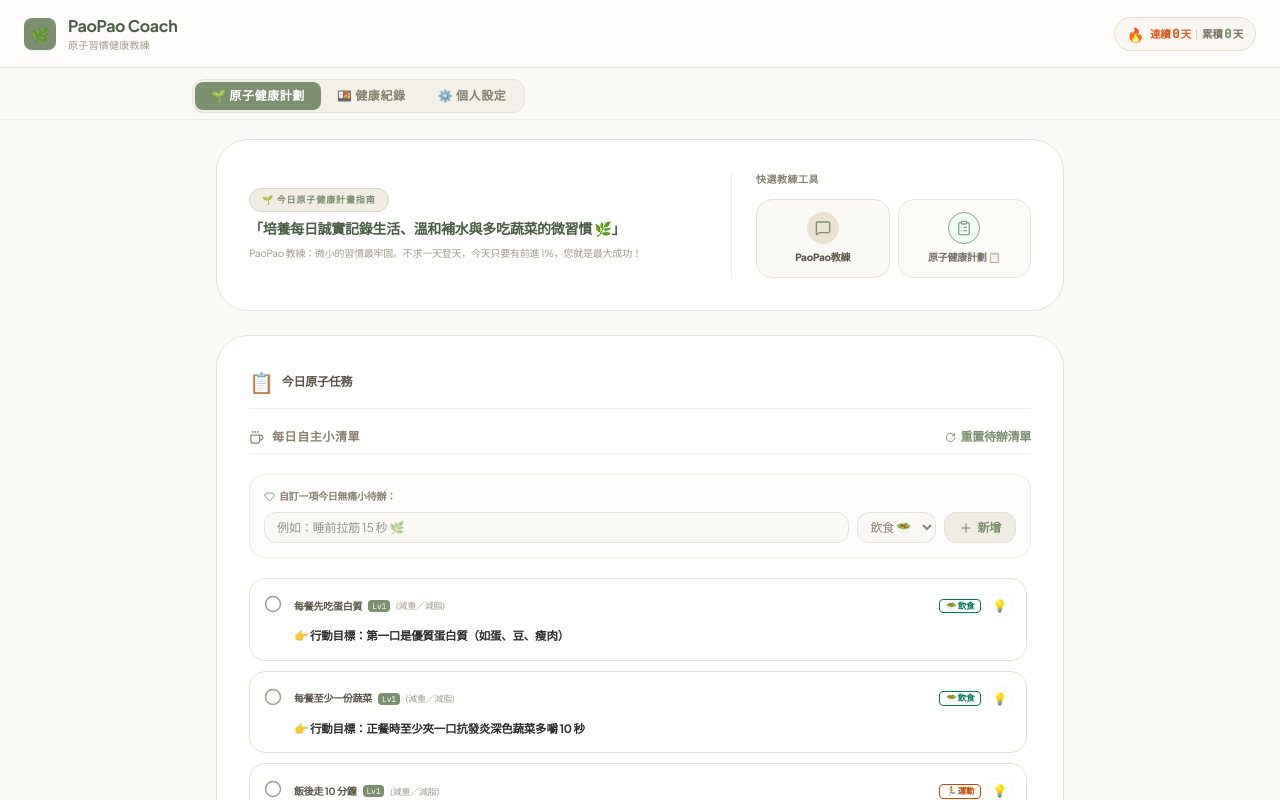
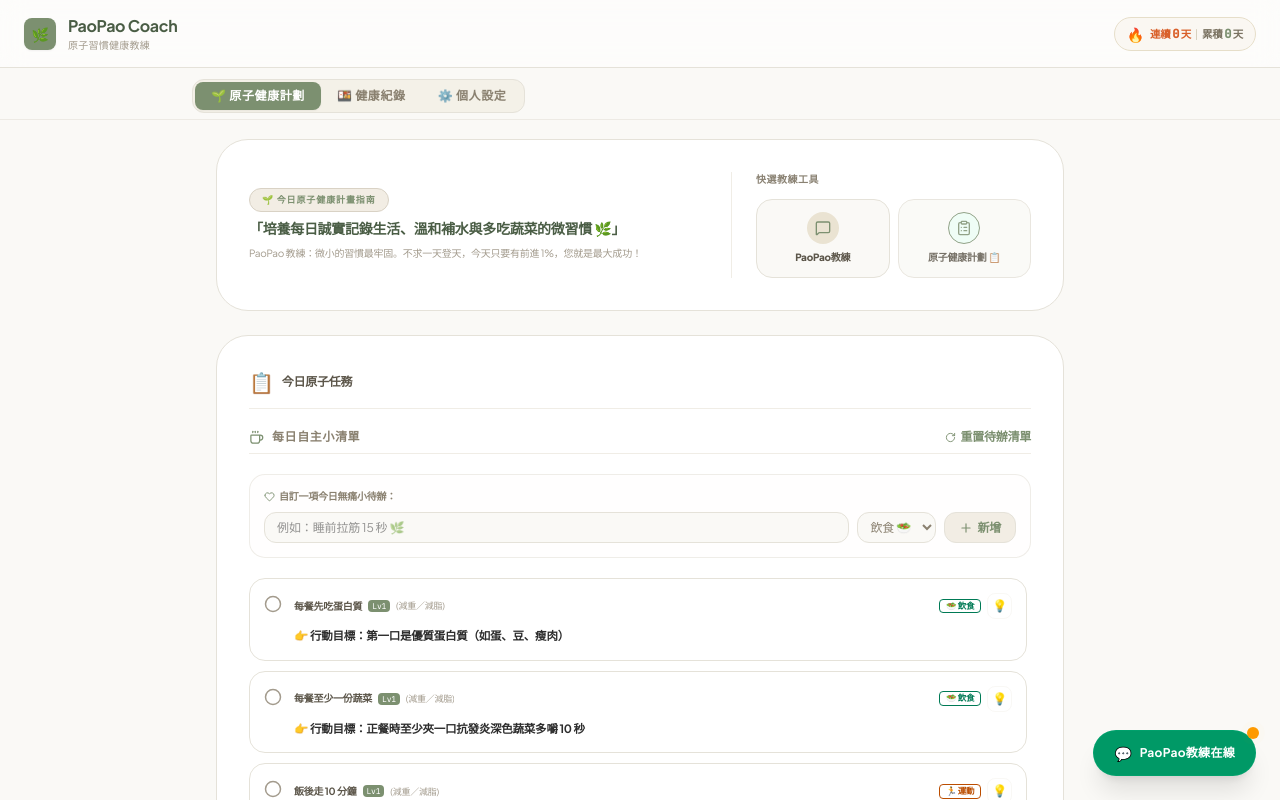
Before and after one commit to BettyYang-clarity/PaoPao-Coach, a React (Vite) app: page / in a window 1280 px wide. Shown: the top 800 px of the page. Built offline with nearby package versions, Linux system fonts and the light colour scheme.

Commit message:
feat(ui): add persistent floating action button for chat
Introduced a floating action button (FAB) to provide quick access to the PaoPao coach modal, while removing forced chat history clearing to improve user experience.

```diff
--- a/src/App.tsx
+++ b/src/App.tsx
@@ -518,7 +518,6 @@ export default function App() {
                 id="btn-close-chat"
                 onClick={() => {
                   setShowChatModal(false);
-                  handleClearMessages();
                 }}
                 className="p-1.5 hover:bg-brand-cream border border-transparent hover:border-brand-border rounded-xl transition-all cursor-pointer text-brand-ash hover:text-brand-muted"
               >
@@ -536,7 +535,6 @@ export default function App() {
                 onImageAnalysisResult={(rec) => {
                   handleAddRecord(rec);
                   setShowChatModal(false);
-                  handleClearMessages(); // seamless auto refresh back to welcome state
                 }}
               />
             </div>
@@ -595,6 +593,33 @@ export default function App() {
           <span>行為科學設計</span>
         </div>
       </footer>
+
+      {/* Persistent floating action button (FAB) for Coach PaoPao */}
+      <div className="fixed bottom-6 right-6 z-40 flex flex-col items-end gap-2">
+        <AnimatePresence>
+          {!showChatModal && (
+            <motion.button
+              id="fab-pao-coach"
+              initial={{ scale: 0, opacity: 0 }}
+              animate={{ scale: 1, opacity: 1 }}
+              exit={{ scale: 0, opacity: 0 }}
+              whileHover={{ scale: 1.05 }}
+              whileTap={{ scale: 0.95 }}
+              onClick={() => setShowChatModal(true)}
+              className="bg-emerald-600 hover:bg-emerald-700 text-white rounded-full px-5 py-3 shadow-xl hover:shadow-2xl flex items-center gap-2 cursor-pointer border border-emerald-500/20 group relative"
+              title="隨時找 PaoPao 教練聊聊"
+            >
+              {/* Notification pulse highlight */}
+              <span className="absolute -top-1 -right-1 flex h-3 w-3">
+                <span className="animate-ping absolute inline-flex h-full w-full rounded-full bg-amber-400 opacity-75"></span>
+                <span className="relative inline-flex rounded-full h-3 w-3 bg-amber-500"></span>
+              </span>
+              <span className="text-sm">💬</span>
+              <span className="text-xs font-sans font-bold tracking-wide">PaoPao教練在線</span>
+            </motion.button>
+          )}
+        </AnimatePresence>
+      </div>
     </div>
   );
 }
```
